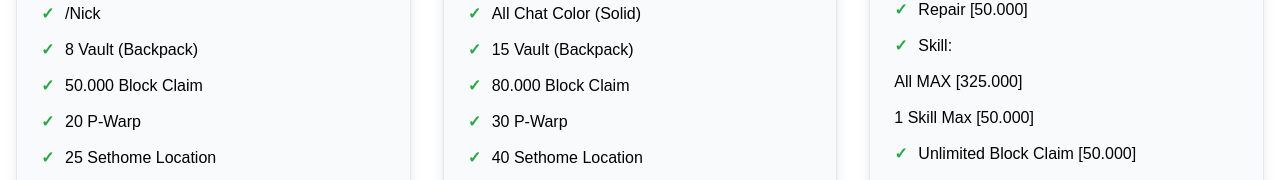
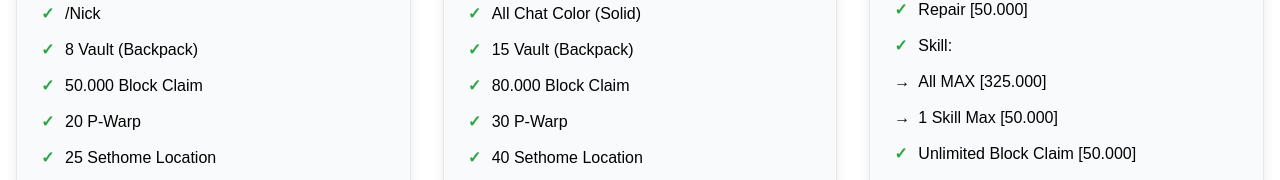
Before and after one commit to bakwan97/store.github.io, a plain HTML site: page index.html in a window 1280 px wide. Shown: the part 1025-1205 px from the top of the page. Drawn offline with nearby package versions, Linux system fonts and the light colour scheme.

Commit message:
Update index.html

```diff
--- a/index.html
+++ b/index.html
@@ -29,6 +29,17 @@
             color: #28a745;
             font-weight: bold;
         }
+		.rank-feature1 {
+            position: relative;
+            padding-left: 1.5rem;  0]
+        }
+		.rank-feature1:before {
+			content: "→";
+			position: absolute;
+			left: 0;
+			color: #080707;
+			font-weight: bold
+		}
     </style>
 </head>
 <body class="bg-gray-50">
@@ -194,8 +205,8 @@
                             <li class="rank-feature">Chat Variable Color [50.000]</li>
 							<li class="rank-feature">Repair [50.000] </li>
 							<li class="rank-feature">Skill:</li>
-							<li>   All MAX [325.000]</li>
-							<li>1 Skill Max [50.000]</li>
+							<li class="rank-feature1">All MAX [325.000]</li>
+							<li class="rank-feature1">1 Skill Max [50.000]</li>
 							<li class="rank-feature">Unlimited Block Claim [50.000]</li>
 							<li class="rank-feature">Custom Tags [30.000]
                         </ul>
```
